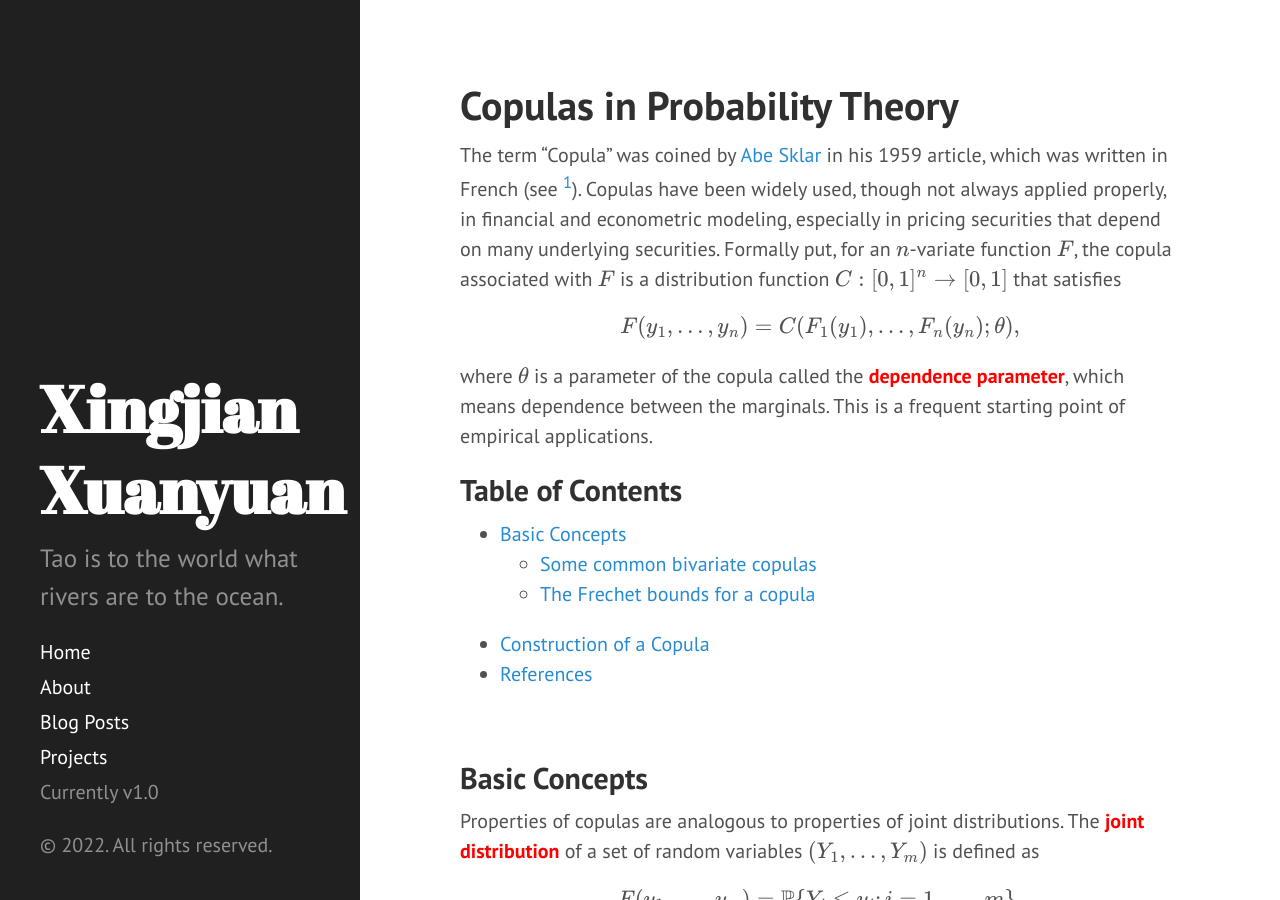
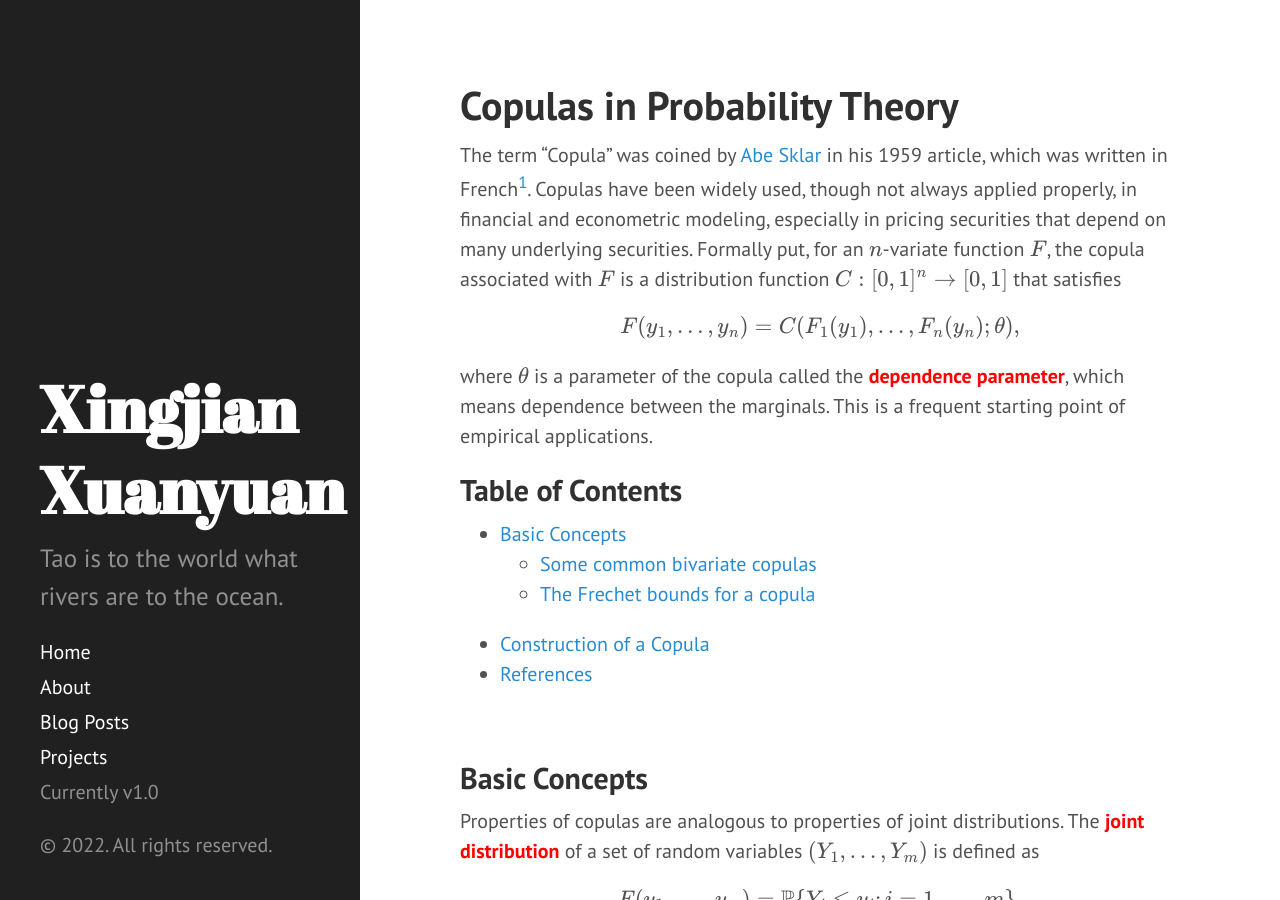
Before and after one commit to XingjianXuanyuan/XingjianXuanyuan.github.io, a Jekyll site: the page built from _posts/2022-05-01-copulas.md, in a window 1280 px wide and 900 px high. Built offline with Jekyll 4.4.1, drawn with Linux system fonts in a browser that asks for light colours; formulas are drawn with MathJax 3; some of the changed text lies outside the part shown.

Commit message:
try math

```diff
--- a/_posts/2022-05-01-copulas.md
+++ b/_posts/2022-05-01-copulas.md
@@ -4,7 +4,7 @@
 category: "Money and Finance"
 ---
 
-The term "Copula" was coined by [Abe Sklar](https://en.wikipedia.org/wiki/Abe_Sklar) in his 1959 article, which was written in French (see [^1]). Copulas have been widely used, though not always applied properly, in financial and econometric modeling, especially in pricing securities that depend on many underlying securities. Formally put, for an $n$-variate function $F$, the copula associated with $F$ is a distribution function $C: [0, 1]^{n} \rightarrow [0, 1]$ that satisfies
+The term "Copula" was coined by [Abe Sklar](https://en.wikipedia.org/wiki/Abe_Sklar) in his 1959 article, which was written in French[^1]. Copulas have been widely used, though not always applied properly, in financial and econometric modeling, especially in pricing securities that depend on many underlying securities. Formally put, for an $n$-variate function $F$, the copula associated with $F$ is a distribution function $C: [0, 1]^{n} \rightarrow [0, 1]$ that satisfies
 
 $$F(y_{1}, \dots , y_{n}) = C(F_{1}(y_{1}), \dots , F_{n}(y_{n}) ; \theta),$$
 
@@ -36,7 +36,7 @@
 
 4. $C(a_{2}, b_{2}) - C(a_{1}, b_{2}) - C(a_{2}, b_{1}) + C(a_{1}, b_{1}) \geq 0$, whenever $a_{1} \leq a_{2}$, $b_{1} \leq b_{2}$.
 
-**Property 1** says that if the realizations of $n - 1$ variables are known each with marginal probability one, then the joint probability of the $n$ outcomes is the same as the probability of the remaining uncertain outcome. **Property 2** (sometimes referred to as the **grounded** property of a copula) says that the joint probability of all outcomes is zero if the marginal probability of any outcome is zero. An $n$-copula may be viewed, or equivalently defined as an $n$-dimensional cumulative probability distribution function whose support is contained in $[0, 1]^{n}$ and whose one-dimensional margins are uniform on $[0, 1]$ (see [^2]). In other words, an $n$-copula is an $n$-dimensional distribution function with all $n$ univariate margins being $U(0, 1)$ (see [^3]).
+**Property 1** says that if the realizations of $n - 1$ variables are known each with marginal probability one, then the joint probability of the $n$ outcomes is the same as the probability of the remaining uncertain outcome. **Property 2** (sometimes referred to as the **grounded** property of a copula) says that the joint probability of all outcomes is zero if the marginal probability of any outcome is zero. An $n$-copula may be viewed, or equivalently defined as an $n$-dimensional cumulative probability distribution function whose support is contained in $[0, 1]^{n}$ and whose one-dimensional margins are uniform on $[0, 1]$[^2]. In other words, an $n$-copula is an $n$-dimensional distribution function with all $n$ univariate margins being $U(0, 1)$[^3].
 
 Sklar's basic result is now the following:
 
@@ -102,7 +102,7 @@
 -    **Frank copula**{: style="color: red"}<br />
      $C(u_{1}, u_{2} ; \theta) = -\theta^{-1} \log\biggl( 1 + \frac{(e^{-\theta u_{1}} - 1)(e^{-\theta u_{2}} - 1)}{e^{-\theta} - 1}\biggr)$ with the dependence parameter assuming any real value.
 -    **Gumbel copula**{: style="color: red"}<br />
-     $C(u_{1}, u_{2} ; \theta) = \exp \biggl( -({u}'_{1}^{\theta} + {u}'_{2}^{\theta})^{1/\theta} \biggr)$,
+     $$C(u_{1}, u_{2} ; \theta) = \exp \biggl( -({u}'_{1}^{\theta} + {u}'_{2}^{\theta})^{1/\theta} \biggr)$$,
      where
      $${u}'_{j} = -\log u_{j}, \theta \in [1, \infty)$$.
 
```
Also changed, not shown: 1 other file.
